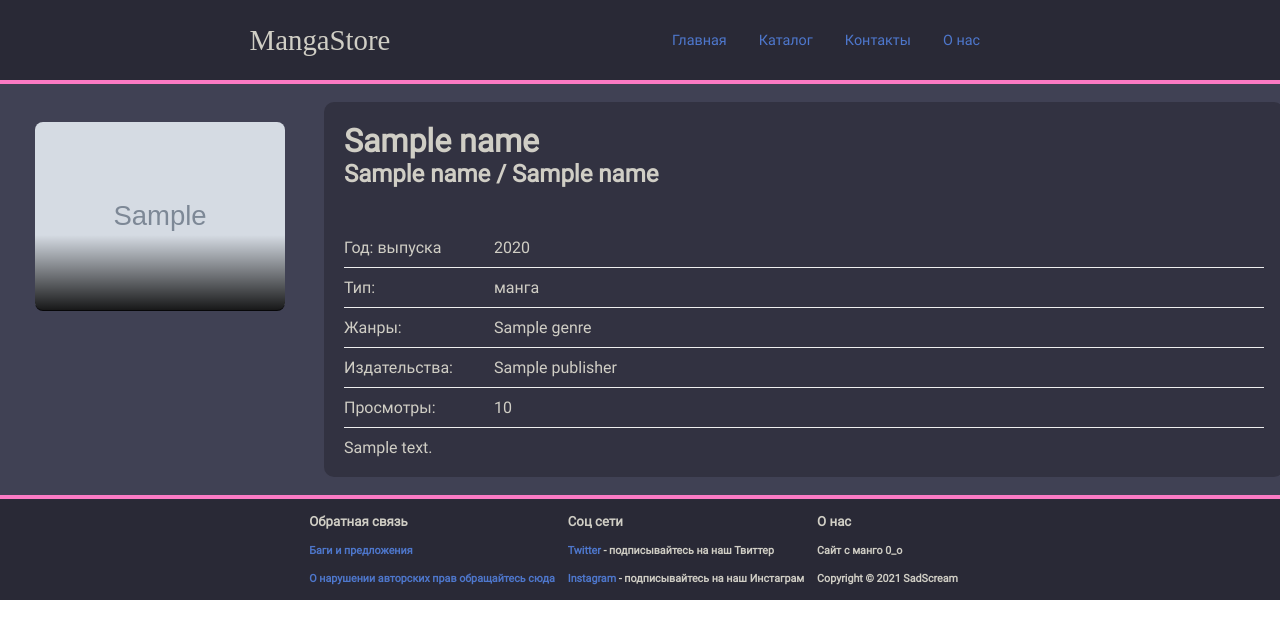
After one commit to SadScream/manga-site, a PHP site: page /title.php?id=1 in a window 1280 px wide. The commit adds this page. Shown: the top 639 px of the page. Run offline with PHP 8.4, Linux system fonts and the light colour scheme; tables that the repository leaves empty or names only in its code hold one stand-in row (values such as "Sample post"); grey boxes marked "Sample" are stand-in pictures; data that the repository does not hold is empty; some web fonts are replaced.

Commit message:
добавлена страница для тайтлов

```diff
--- a/index.php
+++ b/index.php
@@ -23,8 +23,8 @@ require_once("database/publishers.php");
             <div id="navigation-bar-buttons">
                 <div class="navigation-bar-button"><a href="index.php">Главная</a></div>
                 <div class="navigation-bar-button"><a href="manga-list.php">Каталог</a></div>
-                <div class="navigation-bar-button"><a href="">Контакты</a></div>
-                <div class="navigation-bar-button"><a href="">О нас</a></div>
+                <div class="navigation-bar-button"><a href="#info-bar">Контакты</a></div>
+                <div class="navigation-bar-button"><a href="#info-bar">О нас</a></div>
             </div>
         </div>
         <span></span>
@@ -94,7 +94,7 @@ require_once("database/publishers.php");
                                             <h5>Описание: {$row['description']}<h5>
                                         </div>
                                         <div class='content-popular-button'>
-                                            <button>Читать</button>
+                                            <button><a href='title.php?id={$row['id']}' target='_blank'>Подробрее</a></button>
                                         </div>
                                     </div>
                                 </div>
--- a/manga-list.php
+++ b/manga-list.php
@@ -79,8 +79,8 @@ $query_all_manga .= $select_all_condition;
             <div id="navigation-bar-buttons">
                 <div class="navigation-bar-button"><a href="index.php">Главная</a></div>
                 <div class="navigation-bar-button"><a href="manga-list.php">Каталог</a></div>
-                <div class="navigation-bar-button"><a href="">Контакты</a></div>
-                <div class="navigation-bar-button"><a href="">О нас</a></div>
+                <div class="navigation-bar-button"><a href="#info-bar">Контакты</a></div>
+                <div class="navigation-bar-button"><a href="#info-bar">О нас</a></div>
             </div>
         </div>
         <span></span>
@@ -139,7 +139,7 @@ $query_all_manga .= $select_all_condition;
 
                                 echo "
                                     <div class='manga-card-wrapper'>
-                                        <a href=''>
+                                        <a href='title.php?id={$row['id']}' target='_blank'>
                                             <div class='manga-card-info'>
                                                 <h5 class='manga-card-type'>{$type_s}</h5>
                                                 <h3 class='manga-card-name'>{$name_ru}</h3>
--- a/styles/base.css
+++ b/styles/base.css
@@ -3,6 +3,7 @@
     margin: 0;
     font-family: Roboto;
     color: #D0CEC5;
+    box-sizing: border-box;
 }
 
 #main {
--- a/styles/content-bar-main.css
+++ b/styles/content-bar-main.css
@@ -174,6 +174,10 @@
     height: auto;
 }
 
+.content-popular-button>button>a {
+    color: white;
+}
+
 #manhva:checked ~ #content-popular .manhva,
 #manga:checked ~ #content-popular .manga{
     opacity: 1;
--- /dev/null
+++ b/styles/content-bar-manga.css
@@ -0,0 +1,83 @@
+#content-bar {
+    position: relative;
+    background: #404154;
+    width: 100%;
+    height: auto;
+    padding: 18px 0px 18px;
+    display: flex;
+    justify-content: center;
+}
+
+#column-bar {
+    position: relative;
+    width: 100%!important;
+    max-width: 1280px;
+    background-color: #404154;
+}
+
+#column-image-wrapper {
+    position: relative;
+    display: inline-block;
+    vertical-align: top;
+    padding: 20px 35px!important;
+    width: 25%!important;
+    height: 100%;
+}
+
+#column-image {
+    position: relative;
+    width: 100%;
+}
+
+#column-image img {
+    display: block;
+    height: auto;
+    width: 100%;
+    border-radius: 8px;
+}
+
+.cover {
+    position: absolute;
+    bottom: -1px;
+    padding-top: 70px;
+    padding-bottom: 6px;
+    width: 100%;
+    background: linear-gradient(0deg,rgba(0,0,0,.9),transparent);
+    border-bottom-left-radius: 8px;
+    border-bottom-right-radius: 8px;
+}
+
+#column-info-wrapper {
+    position: relative;
+    display: inline-block;
+    vertical-align: top;
+    width: 75%!important;
+    height: 100%;
+    background-color: #323241;
+    margin: -1rem;
+    top: 1rem;
+    left: 1rem;
+    border-radius: 10px;
+}
+
+.manga {
+    padding: 20px;
+}
+
+.info-row {
+    display: flex;
+    padding: 10px 0;
+    border-bottom: 1px solid #eee;
+}
+
+.info-row .key {
+    min-width: 150px;
+}
+
+.info-row .value {
+
+}
+
+.description {
+    margin: 10px 0 2rem;
+}
--- /dev/null
+++ b/title.php
@@ -0,0 +1,158 @@
+<?php
+require_once("database/connect.php");
+require_once("database/genres.php");
+require_once("database/publishers.php");
+
+/**
+ * @var mysqli $connect
+ */
+
+function get_manga(mysqli $connect, $id) {
+    $query = "select * from manga where id={$id}";
+    $exec = mysqli_query($connect, $query) or die(mysqli_error($connect));
+
+    if ($exec->num_rows == 0) {
+        return false;
+    } else {
+        return mysqli_fetch_array($exec);
+    }
+}
+
+function get_name(mysqli $connect, $id) {
+    $query = "select * from manga_name where id={$id}";
+    $exec = mysqli_query($connect, $query) or die(mysqli_error($connect));
+
+    if ($exec->num_rows == 0) {
+        return false;
+    } else {
+        return mysqli_fetch_array($exec);
+    }
+}
+
+if(!isset($_GET['id']))
+    header("Location: index.php");
+
+$all_genres = get_genres_array($connect);
+$all_publishers = get_publishers_array($connect);
+$manga_id = $_GET['id'];
+$manga = get_manga($connect, $manga_id);
+
+if ($manga == false) {
+    header("Location: index.php");
+}
+else {
+    $name = get_name($connect, $manga["name_id"]);
+    $genres = get_manga_genres_str($connect, $all_genres, $manga_id);
+    $publishers = get_manga_publishers_str($connect, $all_publishers, $manga_id);
+    $type = "manga";
+    $type_ru = "манга";
+
+    if ($manga["type"] == 1) {
+        $type = "manhva";
+        $type_ru = "манхва";
+    }
+}
+?>
+<!doctype html>
+<html lang="en">
+<head>
+    <meta charset="UTF-8">
+    <title><?php echo $name['name_ru']; ?></title>
+    <link rel="stylesheet" href="styles/fonts.css?<?php echo date('h:i:s'); ?>">
+    <link rel="stylesheet" href="styles/base.css?<?php echo date('h:i:s'); ?>">
+    <link rel="stylesheet" href="styles/navigation-bar.css?<?php echo date('h:i:s'); ?>">
+    <link rel="stylesheet" href="styles/content-bar-manga.css?<?php echo date('h:i:s'); ?>">
+    <link rel="stylesheet" href="styles/additional-bar.css?<?php echo date('h:i:s'); ?>">
+</head>
+<body>
+    <div id="main">
+        <div id="navigation-bar">
+            <div id="navigation-bar-title-wrapper">
+                <div id="navigation-bar-title"><a href="">MangaStore</a></div>
+            </div>
+            <div id="navigation-bar-buttons">
+                <div class="navigation-bar-button"><a href="index.php">Главная</a></div>
+                <div class="navigation-bar-button"><a href="manga-list.php">Каталог</a></div>
+                <div class="navigation-bar-button"><a href="#info-bar">Контакты</a></div>
+                <div class="navigation-bar-button"><a href="#info-bar">О нас</a></div>
+            </div>
+        </div>
+        <span></span>
+        <div id="content-bar">
+            <div id="column-bar">
+                <div id="column-image-wrapper">
+                    <div id="column-image">
+                        <img src="images/<?php echo $type; ?>/<?php echo $manga["image"]; ?>">
+                        <div class="cover"></div>
+                    </div>
+                </div>
+                <div id="column-info-wrapper">
+                    <div class="manga header">
+                        <?php
+
+                        echo "<h1>{$name["name_ru"]}</h1>";
+
+                        if ($name["name_en"] != "") {
+                            $full_name = $name["name_en"];
+
+                            if ($name["name_another"] != "") {
+                                $full_name = $full_name . " / " . $name["name_another"];
+                            }
+
+                            echo "<h2>{$full_name}</h2>";
+                        } else {
+                            echo "<h2>{$name["name_another"]}</h2>";
+                        }
+                        ?>
+                    </div>
+                    <div class="manga info">
+                        <div class="info-table">
+                            <div class="info-row">
+                                <div class="key">Год: выпуска</div>
+                                <div class="value"><?php echo $manga["release_year"]; ?></div>
+                            </div>
+                            <div class="info-row">
+                                <div class="key">Тип:</div>
+                                <div class="value"><?php echo $type_ru; ?></div>
+                            </div>
+                            <div class="info-row">
+                                <div class="key">Жанры:</div>
+                                <div class="value"><?php echo $genres; ?></div>
+                            </div>
+                            <div class="info-row">
+                                <div class="key">Издательства:</div>
+                                <div class="value"><?php echo $publishers; ?></div>
+                            </div>
+                            <div class="info-row">
+                                <div class="key">Просмотры:</div>
+                                <div class="value"><?php echo $manga["views"]; ?></div>
+                            </div>
+                        </div>
+                        <div class="description">
+                            <p><?php echo $manga["description"]; ?></p>
+                        </div>
+                    </div>
+                </div>
+            </div>
+        </div>
+        <span></span>
+        <div id="info-bar">
+            <div class="info-bar-block">
+                <h5>Обратная связь</h5>
+                <h6><a href="">Баги и предложения</a></h6>
+                <h6><a href="">О нарушении авторских прав обращайтесь сюда</a></h6>
+            </div>
+            <div class="info-bar-block">
+                <h5>Соц сети</h5>
+                <h6><a href="">Twitter</a> - подписывайтесь на наш Твиттер</h6>
+                <h6><a href="">Instagram</a> - подписывайтесь на наш Инстаграм</h6>
+            </div>
+            <div class="info-bar-block">
+                <h5>О нас</h5>
+                <h6>Сайт с манго 0_о</h6>
+                <h6>Copyright © 2021 SadScream</h6>
+            </div>
+        </div>
+    </div>
+</body>
+</html>
```
Also changed, not shown: sql/select_all.sql (+7 -8 lines).
